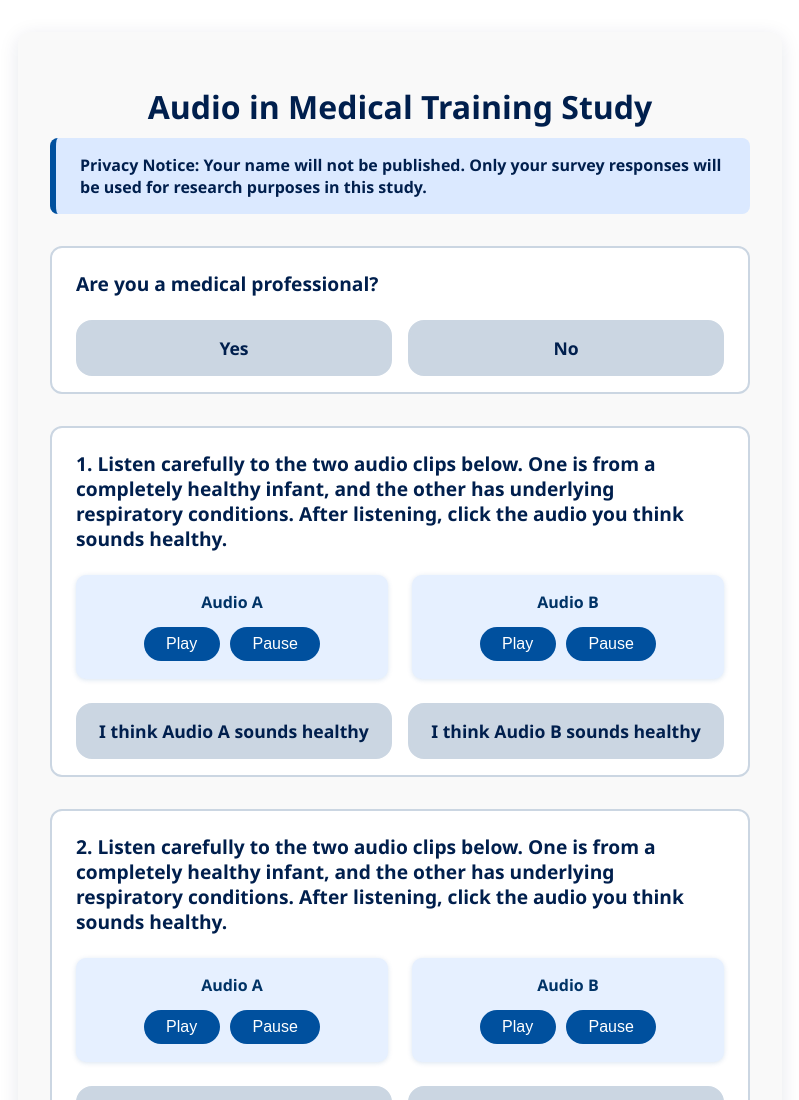
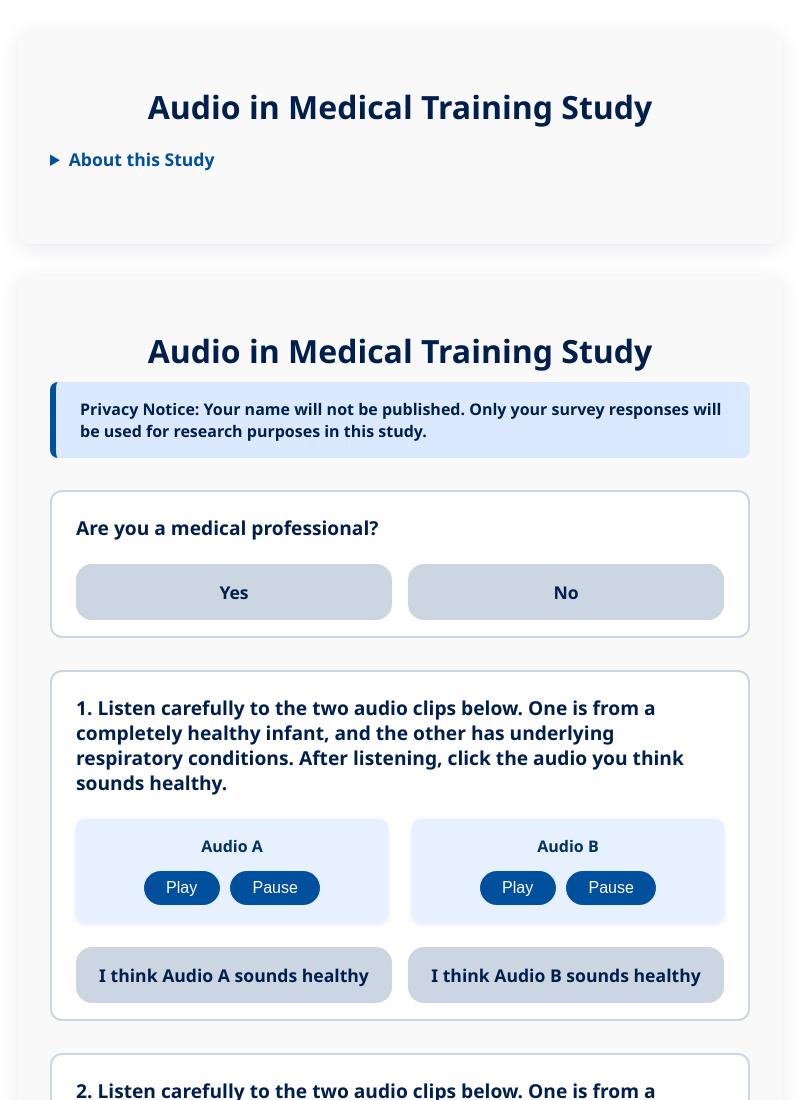
Before and after one commit to echan2709/finalaudiotrainingstudyproject, a plain HTML site: page index.html in a window 1280 px wide. Shown: the top 1100 px of the page, without its empty margins (240-1039 px from the left). Drawn offline with Linux system fonts and the light colour scheme.

Commit message:
Update index.html

```diff
--- a/index.html
+++ b/index.html
@@ -195,6 +195,28 @@
   </style>
 </head>
 <body>
+  <body>
+    <div class="container">
+      <h1>Audio in Medical Training Study</h1>
+
+      <!-- Place the About this Study dropdown here -->
+      <div style="margin-bottom:2em;">
+        <details>
+          <summary style="font-size:1.1em; font-weight:600; color:#00509e; cursor:pointer; padding:0.5em 0;">
+            About this Study
+          </summary>
+          <div style="padding:1em 0 0 0.5em; color:#001f4d;">
+            <!-- Your study info paragraphs here -->
+          </div>
+        </details>
+      </div>
+
+      <!-- Then your form starts here -->
+      <form id="surveyForm" action="...">
+        <!-- form content -->
+      </form>
+    </div>
+  </body>
   <div class="container">
     <h1>Audio in Medical Training Study</h1>
     <div class="notice">
```
